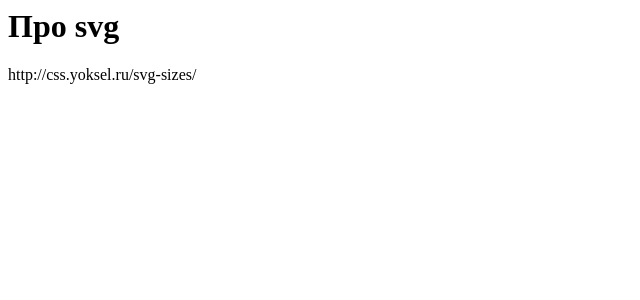
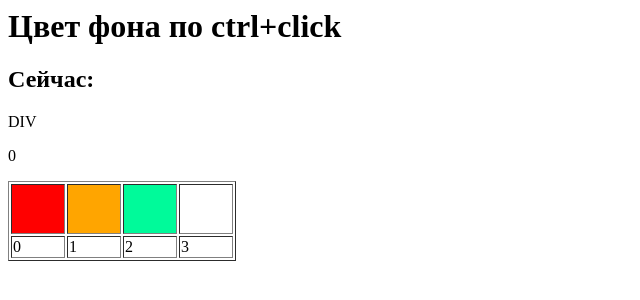
Before and after one commit to axxle/axxle.github.io, a plain HTML site: page svgnotes.html in a window 1280 px wide. Shown: the whole page, without its empty margins (0-640 px from the left). Drawn offline with Linux system fonts and the light colour scheme.

Commit message:
Эксперимент: изменение фона страницы по клику мыши

```diff
--- a/svgnotes.html
+++ b/svgnotes.html
@@ -1,11 +1,47 @@
 <html>
 <head>
-	<title>Про svg</title>
+	<title>Цвет фона по ctrl+click</title>
 </head>
 <body>
-<h1>Про svg</h1>
-<p>
-http://css.yoksel.ru/svg-sizes/
-</p>
+<h1>Цвет фона по ctrl+click</h1>
+<h2>Сейчас:</h2>
+<div id="colorDiv">DIV</div>
+<p id="colorCounterOut"></p>
+<script>
+	var colorCounter = 0;
+	var colorArr = ["#FF0000", "#FFA500", "#00FA9A", "#FFFFFF"];
+
+	document.body.onclick = function(e) {			//if (!e.altKey || !e.shiftKey) return;
+		//if (!e.ctrlKey) return;
+		document.getElementById("colorCounterOut").innerHTML = colorCounter + "%" + colorArr.length + "=" + (colorCounter%colorArr.length) ;
+		//document.body.bgColor=colorArr[colorCounter%colorArr.length];
+		document.getElementById("colorDiv").style.backgroundColor=colorArr[colorCounter%colorArr.length];
+		colorCounter++;
+	};
+	/*Печатает массив со светами в виде таблицы*/
+	function printColorTable(colorArr){
+		var element = document.getElementById("tab");
+		if(element == null){
+			element=document.createElement("table"); //создаем новую таблицу с тегом table
+			element.setAttribute("border", "1"); // задаем атрибут border(граница) co значением 1
+			var row=element.insertRow(0);
+			var row1=element.insertRow(1);
+			for (var j=0; j<colorArr.length; j++){
+				var cell=row.insertCell(j);
+				var cell2=row1.insertCell(j);
+				cell2.innerHTML=j;
+				cell.width="50";
+				cell.height="50";
+			   cell.bgColor=colorArr[j];
+			}
+			document.body.appendChild(element);
+		}
+	}
+	/*Самовызываемая функция*/
+	(function (){
+		document.getElementById("colorCounterOut").innerHTML = colorCounter;
+		printColorTable(colorArr);
+	}());
+</script>
 </body>
 </html>
```
Also changed, not shown: index.html (+1 -0 lines).
